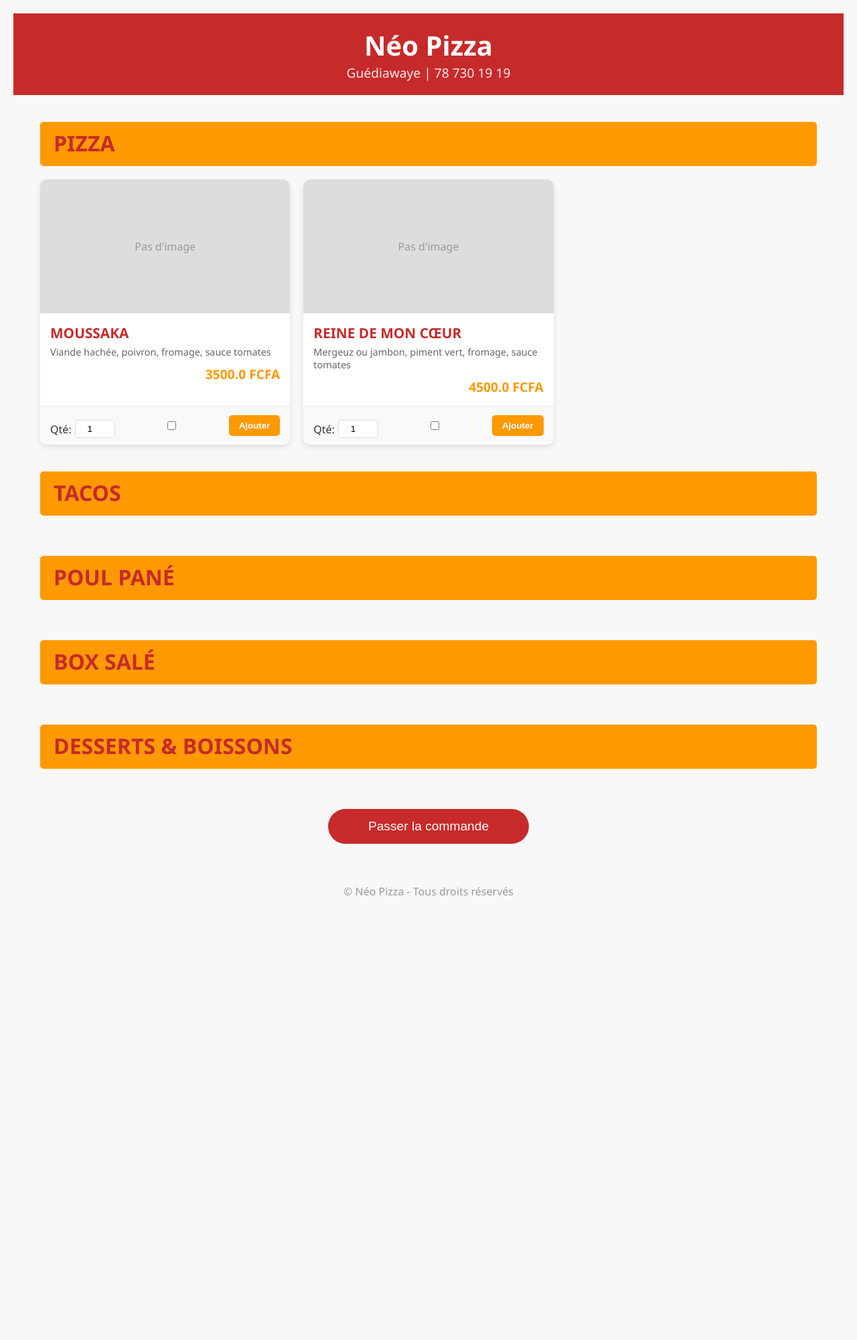
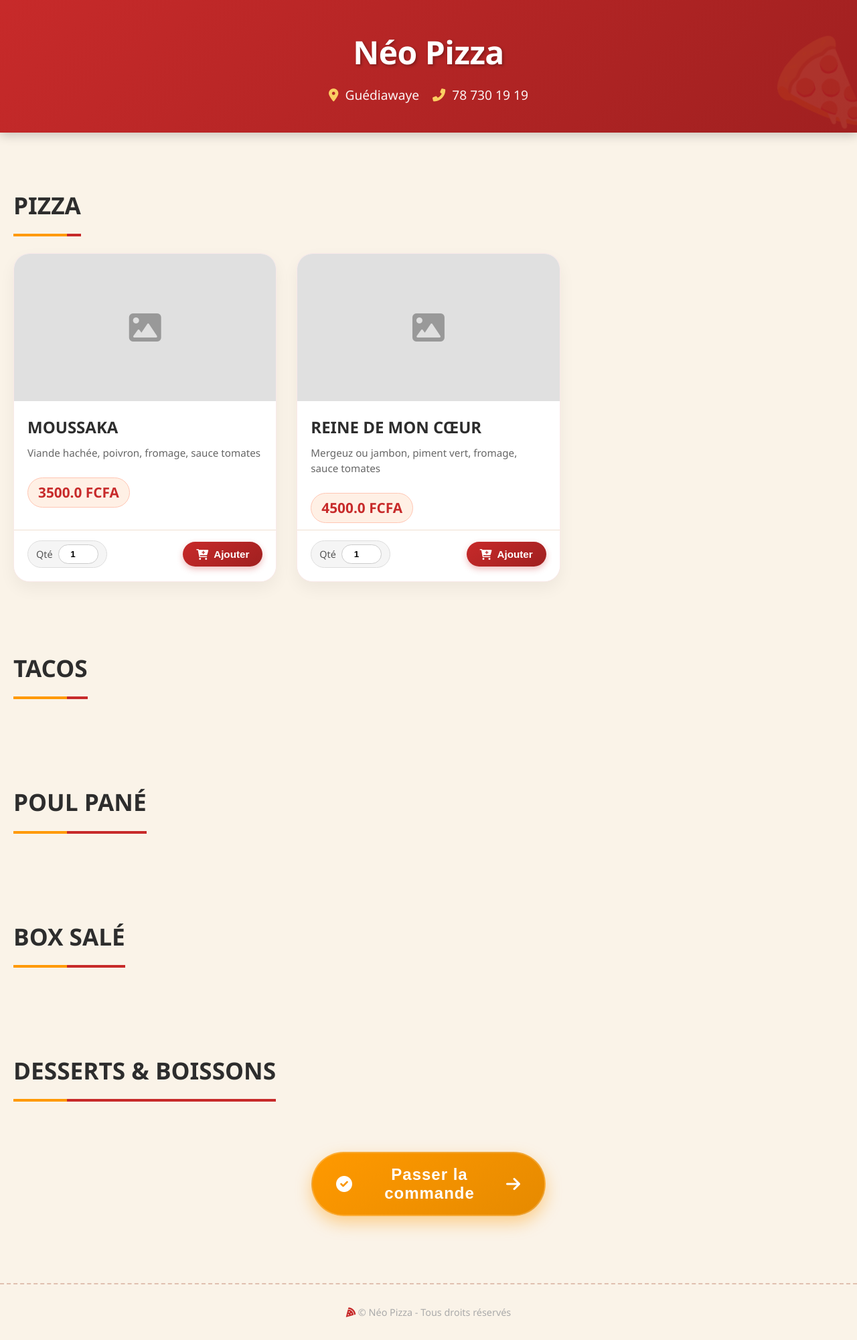
Before and after one commit to misternoname09/neo-pizza-app, a Flask app: page / in a window 1280 px wide. Shown: the whole page at 67% size. Before the commit the page ends 1338 px from the top, so only its background shows below. Run offline with Flask 3, Linux system fonts and the light colour scheme; data comes from the database, SQL or seed files in the repository.

Commit message:
Revamp menu.html with new styles and icons

```diff
--- a/templates/menu.html
+++ b/templates/menu.html
@@ -1,11 +1,11 @@
 <!DOCTYPE html>
 <html lang="fr">
-
 <head>
     <meta charset="UTF-8">
     <meta name="viewport" content="width=device-width, initial-scale=1.0">
     <title>{{ restaurant['nom'] }} - Menu</title>
-    <link rel="stylesheet" href="{{ url_for('static', filename='style.css') }}">
+    <!-- Font Awesome pour les icônes -->
+    <link rel="stylesheet" href="https://cdnjs.cloudflare.com/ajax/libs/font-awesome/6.0.0-beta3/css/all.min.css">
     <style>
         * {
             box-sizing: border-box;
@@ -14,165 +14,326 @@
         }
 
         body {
-            font-family: 'Segoe UI', Tahoma, Geneva, Verdana, sans-serif;
-            background-color: #f8f8f8;
+            font-family: 'Poppins', 'Segoe UI', Tahoma, Geneva, Verdana, sans-serif;
+            background: #faf3e8;  /* Fond chaud */
+            color: #2d2d2d;
+            line-height: 1.6;
         }
 
+        /* En-tête */
         .resto-header {
-            background-color: #c72a2a;
+            background: linear-gradient(135deg, #c72a2a 0%, #a02020 100%);
             color: white;
-            padding: 20px;
+            padding: 40px 20px;
             text-align: center;
-            margin-bottom: 20px;
+            box-shadow: 0 4px 15px rgba(0,0,0,0.2);
+            position: relative;
+            overflow: hidden;
+        }
+
+        .resto-header::before {
+            content: "🍕";
+            font-size: 8rem;
+            position: absolute;
+            right: -20px;
+            bottom: -30px;
+            opacity: 0.1;
+            transform: rotate(-15deg);
+            pointer-events: none;
         }
 
         .resto-header h1 {
-            font-size: 2.5em;
+            font-size: 3rem;
             margin: 0;
+            font-weight: 700;
+            letter-spacing: -0.5px;
+            text-shadow: 2px 2px 4px rgba(0,0,0,0.3);
         }
 
         .resto-header p {
-            font-size: 1.2em;
-            opacity: 0.9;
+            font-size: 1.2rem;
+            opacity: 0.95;
+            margin-top: 10px;
+            display: flex;
+            align-items: center;
+            justify-content: center;
+            gap: 20px;
+            flex-wrap: wrap;
         }
 
-        .container {
-            max-width: 1200px;
-            margin: 0 auto;
-            padding: 0 20px;
+        .resto-header i {
+            margin-right: 5px;
+            color: #ffd966;
         }
 
-        .categorie {
-            font-size: 2em;
-            color: #c72a2a;
-            border-bottom: 3px solid #ff9900;
-            margin: 40px 0 20px;
-            padding-bottom: 10px;
+        /* Conteneur principal */
+        .container {
+            max-width: 1300px;
+            margin: 0 auto;
+            padding: 30px 20px;
         }
 
+        /* Titres de catégories */
+        .categorie {
+            font-size: 2.2rem;
+            font-weight: 700;
+            color: #2d2d2d;
+            margin: 50px 0 25px;
+            padding-bottom: 15px;
+            border-bottom: 4px solid #c72a2a;
+            position: relative;
+            display: inline-block;
+        }
+
+        .categorie::after {
+            content: '';
+            position: absolute;
+            bottom: -4px;
+            left: 0;
+            width: 80px;
+            height: 4px;
+            background: #ff9900;
+        }
+
+        /* Grille des plats */
         .plats-grid {
             display: grid;
-            grid-template-columns: repeat(auto-fill, minmax(280px, 1fr));
-            gap: 20px;
-            margin-bottom: 40px;
+            grid-template-columns: repeat(auto-fill, minmax(300px, 1fr));
+            gap: 30px;
+            margin-bottom: 50px;
         }
 
+        /* Carte de plat */
         .plat-card {
             background: white;
-            border-radius: 10px;
+            border-radius: 24px;
             overflow: hidden;
-            box-shadow: 0 4px 8px rgba(0, 0, 0, 0.1);
-            transition: transform 0.3s, box-shadow 0.3s;
+            box-shadow: 0 10px 25px rgba(0,0,0,0.05);
+            transition: all 0.3s ease;
             display: flex;
             flex-direction: column;
+            border: 1px solid rgba(199,42,42,0.1);
         }
 
         .plat-card:hover {
-            transform: translateY(-5px);
-            box-shadow: 0 10px 20px rgba(0, 0, 0, 0.15);
+            transform: translateY(-8px);
+            box-shadow: 0 20px 35px rgba(199,42,42,0.15);
+            border-color: #c72a2a;
         }
 
+        /* Image */
         .plat-image {
-            height: 200px;
-            background-color: #eee;
+            height: 220px;
             background-size: cover;
             background-position: center;
+            background-color: #f0f0f0;
+            transition: transform 0.5s ease;
         }
 
+        .plat-card:hover .plat-image {
+            transform: scale(1.05);
+        }
+
+        /* Badge prix */
+        .plat-prix {
+            font-weight: 700;
+            color: #c72a2a;
+            font-size: 1.3rem;
+            background: #fff0e5;
+            padding: 5px 15px;
+            border-radius: 50px;
+            display: inline-block;
+            margin-top: 10px;
+            border: 1px solid #ffc6b3;
+        }
+
+        /* Informations plat */
         .plat-info {
-            padding: 15px;
+            padding: 20px 20px 10px;
             flex-grow: 1;
         }
 
         .plat-nom {
-            font-size: 1.3em;
-            font-weight: bold;
-            color: #c72a2a;
-            margin-bottom: 5px;
+            font-size: 1.5rem;
+            font-weight: 700;
+            color: #2d2d2d;
+            margin-bottom: 8px;
         }
 
         .plat-description {
             color: #666;
-            font-size: 0.9em;
-            margin-bottom: 10px;
+            font-size: 0.95rem;
+            margin-bottom: 15px;
+            line-height: 1.5;
         }
 
-        .plat-prix {
-            font-weight: bold;
-            color: #ff9900;
-            font-size: 1.2em;
-        }
-
+        /* Actions (quantité + ajout) */
         .plat-actions {
             display: flex;
+            align-items: center;
             justify-content: space-between;
-            align-items: center;
-            padding: 10px 15px;
-            background-color: #f9f9f9;
-            border-top: 1px solid #eee;
+            padding: 15px 20px 20px;
+            background-color: #fff;
+            border-top: 1px solid #f0e0d0;
         }
 
         .quantite {
             display: flex;
             align-items: center;
-            gap: 5px;
+            gap: 8px;
+            background: #f5f5f5;
+            padding: 5px 12px;
+            border-radius: 50px;
+            border: 1px solid #ddd;
+        }
+
+        .quantite label {
+            font-weight: 500;
+            color: #555;
+            font-size: 0.9rem;
         }
 
         .quantite input {
             width: 60px;
-            padding: 5px;
+            padding: 6px 8px;
             border: 1px solid #ccc;
-            border-radius: 4px;
+            border-radius: 30px;
             text-align: center;
+            font-weight: 600;
+            outline: none;
+            transition: border 0.2s;
+        }
+
+        .quantite input:focus {
+            border-color: #c72a2a;
+            box-shadow: 0 0 0 3px rgba(199,42,42,0.1);
+        }
+
+        /* Checkbox invisible mais fonctionnelle */
+        .plat-actions input[type="checkbox"] {
+            display: none;
         }
 
         .btn-ajouter {
-            background-color: #ff9900;
+            background: linear-gradient(145deg, #c72a2a, #a02020);
             color: white;
             border: none;
-            padding: 8px 15px;
-            border-radius: 5px;
+            padding: 10px 20px;
+            border-radius: 50px;
             cursor: pointer;
-            font-weight: bold;
-            transition: background-color 0.3s;
+            font-weight: 600;
+            font-size: 0.95rem;
+            transition: all 0.2s;
+            display: flex;
+            align-items: center;
+            gap: 8px;
+            box-shadow: 0 4px 10px rgba(199,42,42,0.3);
+        }
+
+        .btn-ajouter i {
+            font-size: 1rem;
         }
 
         .btn-ajouter:hover {
-            background-color: #e68a00;
+            background: linear-gradient(145deg, #b82424, #8e1c1c);
+            transform: scale(1.05);
+            box-shadow: 0 6px 15px rgba(199,42,42,0.4);
         }
 
+        /* Bouton de commande global */
         .btn-commander {
             display: block;
             width: 100%;
-            max-width: 300px;
-            margin: 30px auto;
-            background-color: #c72a2a;
+            max-width: 350px;
+            margin: 40px auto;
+            background: linear-gradient(145deg, #ff9900, #e68a00);
             color: white;
             border: none;
-            padding: 15px 30px;
-            font-size: 1.2em;
-            border-radius: 50px;
+            padding: 18px 35px;
+            font-size: 1.5rem;
+            font-weight: 700;
+            border-radius: 60px;
             cursor: pointer;
-            transition: background-color 0.3s;
+            transition: all 0.3s;
             text-align: center;
+            box-shadow: 0 10px 25px rgba(255,153,0,0.4);
+            border: 2px solid rgba(255,255,255,0.2);
+            backdrop-filter: blur(5px);
+            letter-spacing: 1px;
+            display: flex;
+            align-items: center;
+            justify-content: center;
+            gap: 15px;
+        }
+
+        .btn-commander i {
+            font-size: 1.5rem;
         }
 
         .btn-commander:hover {
-            background-color: #a02020;
+            background: linear-gradient(145deg, #ffaa1a, #cc7a00);
+            transform: translateY(-3px);
+            box-shadow: 0 15px 30px rgba(255,153,0,0.5);
         }
 
+        .btn-commander:active {
+            transform: translateY(0);
+        }
+
+        /* Pied de page */
         footer {
             text-align: center;
-            padding: 20px;
-            color: #999;
+            padding: 30px 20px;
+            color: #aaa;
+            font-size: 0.9rem;
+            border-top: 2px dashed #e0c0b0;
+            margin-top: 30px;
+        }
+
+        footer i {
+            color: #c72a2a;
+        }
+
+        /* Responsive */
+        @media (max-width: 768px) {
+            .resto-header h1 {
+                font-size: 2.2rem;
+            }
+            .categorie {
+                font-size: 1.8rem;
+            }
+            .plats-grid {
+                grid-template-columns: repeat(auto-fill, minmax(250px, 1fr));
+                gap: 20px;
+            }
+            .plat-actions {
+                flex-wrap: wrap;
+                gap: 10px;
+            }
+            .btn-commander {
+                font-size: 1.2rem;
+                padding: 15px 25px;
+            }
+        }
+
+        @media (max-width: 480px) {
+            .resto-header p {
+                flex-direction: column;
+                gap: 5px;
+            }
+            .plat-image {
+                height: 180px;
+            }
         }
     </style>
 </head>
-
 <body>
     <div class="resto-header">
         <h1>{{ restaurant['nom'] }}</h1>
-        <p>{{ restaurant['adresse'] }} | {{ restaurant['telephone'] }}</p>
+        <p>
+            <span><i class="fas fa-map-marker-alt"></i> {{ restaurant['adresse'] }}</span>
+            <span><i class="fas fa-phone-alt"></i> {{ restaurant['telephone'] }}</span>
+        </p>
     </div>
 
     <div class="container">
@@ -185,45 +346,51 @@
                 <div class="plats-grid">
                     {% for plat in plats %}
                         <div class="plat-card">
+                            <!-- Image -->
                             {% if plat['image_url'] %}
                                 {% if plat['image_url'].startswith('http') %}
                                     <div class="plat-image" style="background-image: url('{{ plat['image_url'] }}');"></div>
                                 {% else %}
-                    <div class="plat-image"
-                        style="background-image: url('{{ url_for('static', filename=plat['image_url']) }}');"></div>
+                                    <div class="plat-image" style="background-image: url('{{ url_for('static', filename=plat['image_url']) }}');"></div>
                                 {% endif %}
                             {% else %}
-                    <div class="plat-image"
-                        style="background-color: #ddd; display: flex; align-items: center; justify-content: center; color: #999;">
-                        Pas d'image</div>
+                                <div class="plat-image" style="background: #e0e0e0; display: flex; align-items: center; justify-content: center;">
+                                    <i class="fas fa-image" style="font-size: 3rem; color: #999;"></i>
+                                </div>
                             {% endif %}
+
+                            <!-- Infos -->
                             <div class="plat-info">
                                 <div class="plat-nom">{{ plat['nom'] }}</div>
                                 <div class="plat-description">{{ plat['description'] }}</div>
                                 <div class="plat-prix">{{ plat['prix'] }} FCFA</div>
                             </div>
+
+                            <!-- Actions -->
                             <div class="plat-actions">
                                 <div class="quantite">
-                            <label for="quantite_{{ plat['id'] }}">Qté:</label>
-                            <input type="number" name="quantite_{{ plat['id'] }}" id="quantite_{{ plat['id'] }}"
-                                value="1" min="1">
+                                    <label for="quantite_{{ plat['id'] }}">Qté</label>
+                                    <input type="number" name="quantite_{{ plat['id'] }}" id="quantite_{{ plat['id'] }}" value="1" min="1">
                                 </div>
                                 <input type="checkbox" name="plats" value="{{ plat['id'] }}" id="plat_{{ plat['id'] }}">
-                        <button type="button" class="btn-ajouter"
-                            onclick="document.getElementById('plat_{{ plat['id'] }}').checked = true;">Ajouter</button>
+                                <button type="button" class="btn-ajouter" onclick="document.getElementById('plat_{{ plat['id'] }}').checked = true;">
+                                    <i class="fas fa-cart-plus"></i> Ajouter
+                                </button>
                             </div>
                         </div>
                     {% endfor %}
                 </div>
             {% endfor %}
 
-            <button type="submit" class="btn-commander">Passer la commande</button>
+            <button type="submit" class="btn-commander">
+                <i class="fas fa-check-circle"></i> Passer la commande
+                <i class="fas fa-arrow-right"></i>
+            </button>
         </form>
     </div>
 
     <footer>
-        <p>© Néo Pizza - Tous droits réservés</p>
+        <p><i class="fas fa-pizza-slice"></i> © {{ restaurant['nom'] }} - Tous droits réservés</p>
     </footer>
 </body>
-
 </html>
```
Lines whose indentation alone changed are shown as unchanged.
